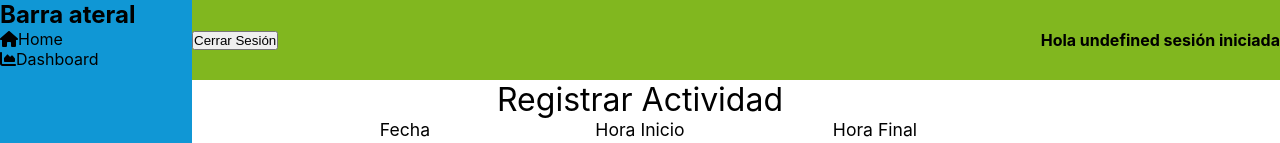
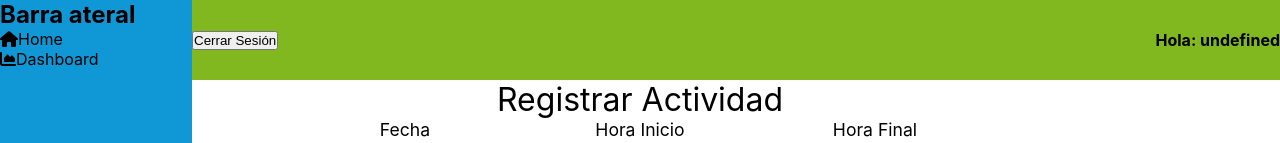
Before and after one commit to drbv27/PygmaProdutivity, a Next.js app: page /HomeP in a window 1280 px wide. Shown: the top 143 px of the page. Built offline with nearby package versions, Linux system fonts and the light colour scheme.

Commit message:
improving the props

```diff
--- a/components/layout/Header.js
+++ b/components/layout/Header.js
@@ -1,5 +1,10 @@
 import React from "react";
+import firebaseApp from "../../credenciales";
+import { getAuth, signOut } from "firebase/auth";
 import styled from "@emotion/styled";
+
+const auth = getAuth(firebaseApp);
+
 
 const Cabecera = styled.div`
   margin-left: 15vw;
@@ -11,10 +16,14 @@ const Cabecera = styled.div`
   align-items: center;
 `;
 
-const Header = (props) => {
+const Header = ({correoUsuario}) => {
+  console.log(correoUsuario)
   return (
     <>
-      <Cabecera>{props.children}</Cabecera>
+      <Cabecera>
+        <h4>{`Hola: ${correoUsuario}`}</h4>
+        <button onClick={() => signOut(auth)}>Cerrar Sesión</button>
+      </Cabecera>
     </>
   );
 };
--- a/components/layout/Layout.js
+++ b/components/layout/Layout.js
@@ -1,12 +1,15 @@
 import React from "react";
 import Header from "./Header";
 import Navbar from "./Navbar";
+import firebaseApp from "../../credenciales";
+import { getAuth, signOut } from "firebase/auth";
 
-const Layout = () => {
+const Layout = ({correoUsuario}) => {
+  /* console.log(correoUsuario) */
   return (
     <>
       <Navbar />
-      <Header />
+      <Header correoUsuario={correoUsuario}/>
     </>
   );
 };
--- a/pages/HomeP.js
+++ b/pages/HomeP.js
@@ -3,19 +3,12 @@ import firebaseApp from "../credenciales";
 import { getAuth, signOut } from "firebase/auth";
 import AgregarTarea from "../components/AgregarTarea";
 import ListadoTareas from "../components/ListadoTareas";
-import Navbar from "../components/layout/Navbar";
-import Header from "../components/layout/Header";
-
-const auth = getAuth(firebaseApp);
+import Layout from "../components/layout/Layout";
 
 const HomeP = ({ correoUsuario }) => {
   return (
     <>
-      <Navbar />
-      <Header>
-        <h4>{`Hola ${correoUsuario} sesión iniciada`}</h4>
-        <button onClick={() => signOut(auth)}>Cerrar Sesión</button>
-      </Header>
+      <Layout correoUsuario={correoUsuario}/>
 
       <AgregarTarea />
       <ListadoTareas />
```
